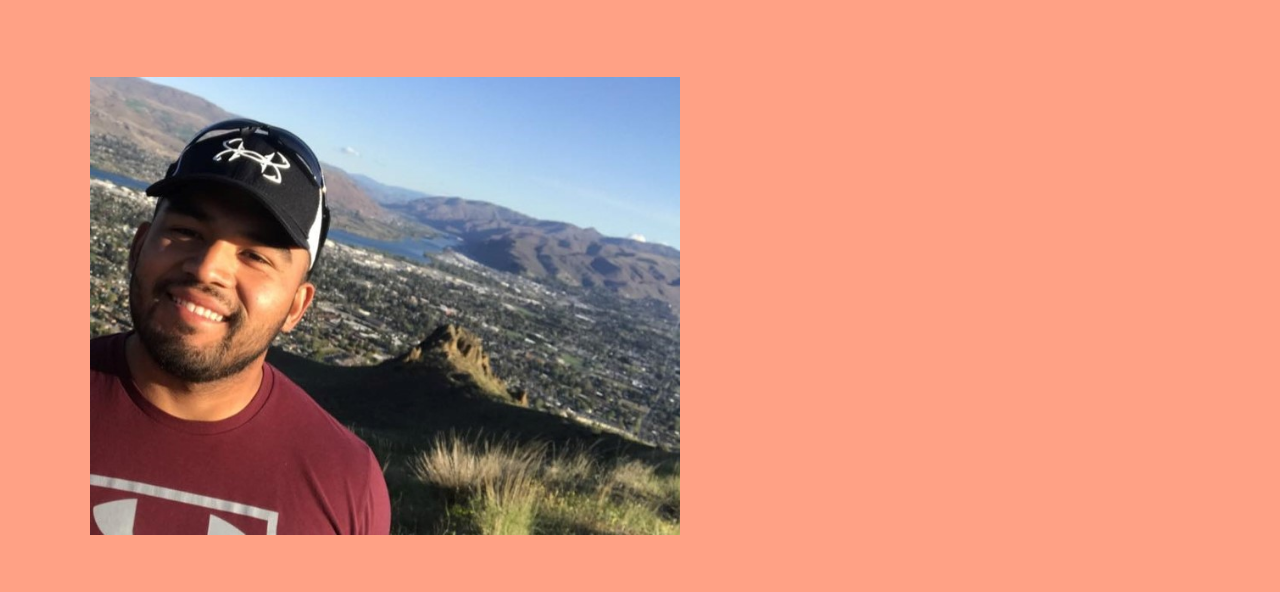
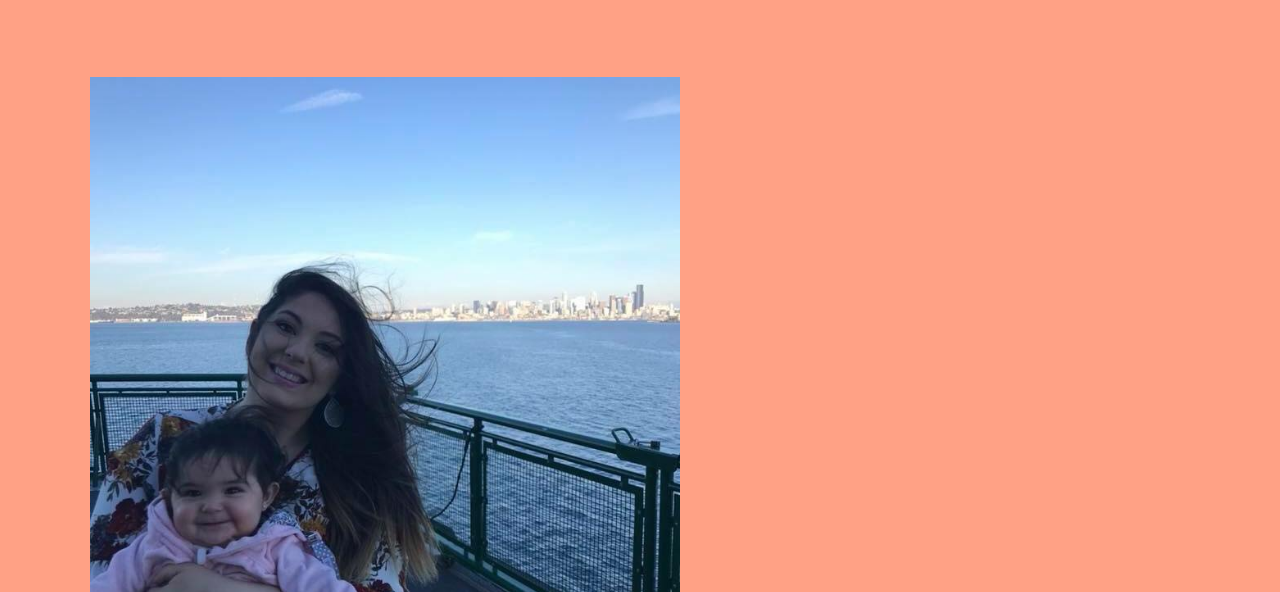
Before and after one commit to cazares509/melanie, a plain HTML site: page index.html in a window 1280 px wide. Shown: the part 204-796 px from the top of the page. Drawn offline with nearby package versions, Linux system fonts and the light colour scheme; a web font is replaced by a local one.

Commit message:
Update index.html

```diff
--- a/index.html
+++ b/index.html
@@ -3,7 +3,7 @@
 
 <head>
     <meta charset="UTF-8">
-    <title>Andres Cazares</title>
+    <title>My wife Melanie..</title>
     <link rel="stylesheet" href="https://necolas.github.io/normalize.css/5.0.0/normalize.css" />
     <link rel="stylesheet" href="/css/styles.css" />
     <link rel="stylesheet" type="text/css"
@@ -27,7 +27,7 @@
 
   <figure>
     <a href="#item-1">
-      <img src="img/me.jpg" alt="">
+      <img src="img/melanie1.jpg" alt="">
     </a>
      <p>
 Hello, My name is Andres
```
